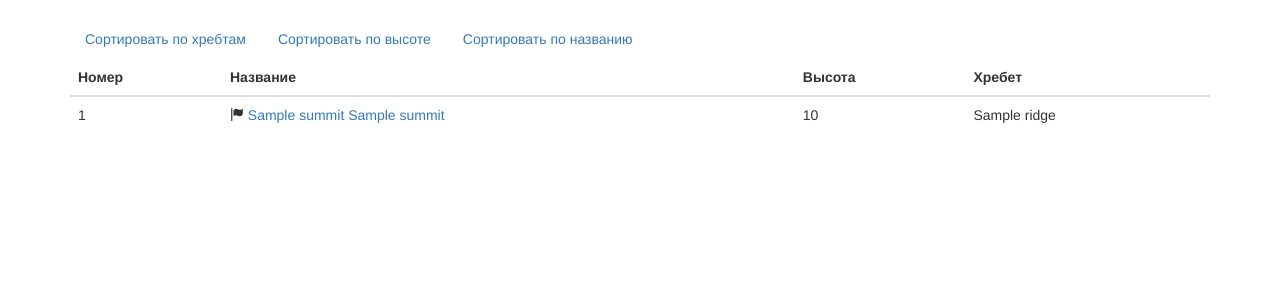
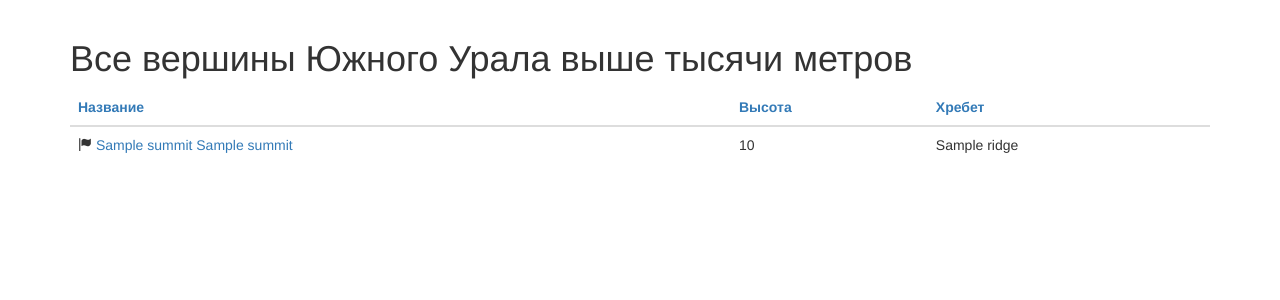
Before and after one commit to binrush/thousands, a Flask app: template thousands/templates/table.html in a window 1280 px wide. Shown: the part 51-351 px from the top of the page. Run offline with Flask 2, Linux system fonts and the light colour scheme; the template is opened without the code that fills it: most values are stand-ins (such as "Sample title", 1, 10 or a date in 2020); some libraries are stand-ins or nearby versions.

Commit message:
1. Table sorted by height by default 2. Removed sorting buttons

```diff
--- a/thousands/static/style.css
+++ b/thousands/static/style.css
@@ -24,3 +24,10 @@ body { padding-top: 70px;}
 .btn-auth-su, .btn-auth-su:hover {
     background-color: #007700;
 }
+
+th.clickable-cell:hover {
+   background: #f5f5f5;
+}
+th.clickable-cell a {
+   display: block;
+}
--- a/thousands/templates/table.html
+++ b/thousands/templates/table.html
@@ -2,30 +2,26 @@
 {% block title %}Таблица тысячников Южного Урала{% endblock %}
 {% block description %}Все вершины Южного Урала выше тысячи метров в таблице{% endblock %}
 {% block content %}
-<ul class="nav nav-pills">
-    <li role="presentation" {%  if sort == 'ridge' %} class="active"{% endif %} >
-        <a {% if sort != 'ridge' %}href="{{url_for('table')}}"{% endif %}>Сортировать по хребтам</a>
-    </li>
-    <li role="presentation" {%  if sort == 'height' %} class="active"{% endif %}>
-        <a {% if sort != 'height' %}href="{{ url_for('table', sort='height') }}"{% endif %}>Сортировать по высоте</a>
-    </li>
-    <li role="presentation" {%  if sort == 'name' %} class="active"{% endif %}>
-        <a {% if sort != 'name' %}href="{{ url_for('table', sort='name') }}"{% endif %}>Сортировать по названию</a>
-    </li>
-</ul>
+<h1>Все вершины Южного Урала выше тысячи метров</h1>
 <table id='summitsTable' class="table">
 <thead>
     <tr>
-        <th>Номер</th>
-        <th>Название</th>
-        <th>Высота</th>
-        <th>Хребет</th>
+        <!-- <th>Номер</th> -->
+        <th class="{% if sort == 'name' %}info{% else %}clickable-cell{% endif %}">
+            <a {% if sort != 'name' %}href="{{ url_for('table', sort='name') }}"{% endif %}>Название</a>
+        </th>
+        <th class="{% if sort == 'height' %}info{% else %}clickable-cell{% endif %}">
+            <a {% if sort != 'height' %}href="{{ url_for('table') }}"{% endif %}>Высота</a>
+        </th>
+        <th class="{% if sort == 'ridge' %}info{% else %}clickable-cell{% endif %}">
+            <a {% if sort != 'ridge' %}href="{{url_for('table', sort='ridge')}}"{% endif %}>Хребет</a>
+        </th>
     </tr>
 </thead>
 <tbody>
     {% for s in summits %}
     <tr>
-        <td>{{ s.number }}</td>
+        <!-- <td>{{ s.number }}</td> -->
         <td class="text-left">
             {% if s.climbed %}
             <span class="glyphicon glyphicon-flag" aria-hidden="true"></span>
--- a/thousands/templates/user.html
+++ b/thousands/templates/user.html
@@ -22,7 +22,7 @@
     <div class="col-md-6">
     <h3>Восхождения</h3>
     {% if climbed | length == 0 %}
-    Вы еще не добавили ни одного восхождения. Найти вершину, на которую вы взошли можно <a href="{{ url_for('index') }}">на карте</a> или <a href="{{ url_for('table') }}">в таблице</a>.
+    Этот восходитель еще не сообщил ни об одном восхождении.
     {% endif %}
     <ul class="list-unstyled">
     {% for c in climbed %}
--- a/thousands/views.py
+++ b/thousands/views.py
@@ -28,12 +28,12 @@ def index():
 
 @app.route('/table')
 def table():
-    sort = request.args.get('sort', 'ridge')
+    sort = request.args.get('sort', 'height')
     return render_template(
         'table.html',
         summits=g.summits_dao.get_all(
             current_user.get_id(),
-            request.args.get('sort', 'ridge')),
+            sort),
         active_page='table',
         sort=sort)
 
```
